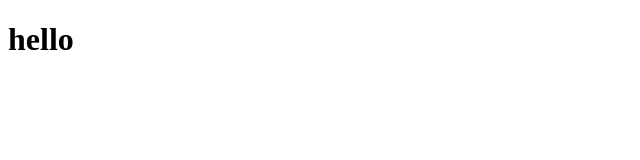
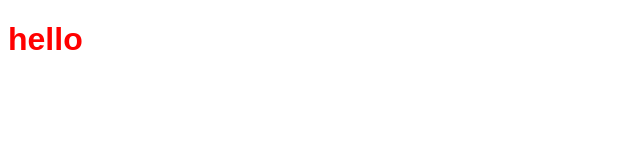
Before and after one commit to GitNub-Community-1/hello, a plain HTML site: page index.html in a window 1280 px wide. Shown: the whole page, without its empty margins (0-640 px from the left). Drawn offline with Linux system fonts and the light colour scheme.

Commit message:
Change Style And Size

```diff
--- a/index.html
+++ b/index.html
@@ -6,6 +6,6 @@
     <title>Document</title>
 </head>
 <body>
-    <h1>hello</h1>
+    <h1 style="fon-size:50px; font-family: Arial, Helvetica, sans-serif; color:red;">hello</h1>
 </body>
 </html>
```
